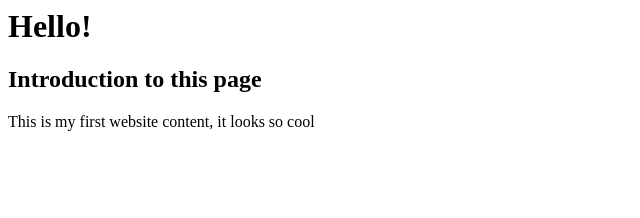
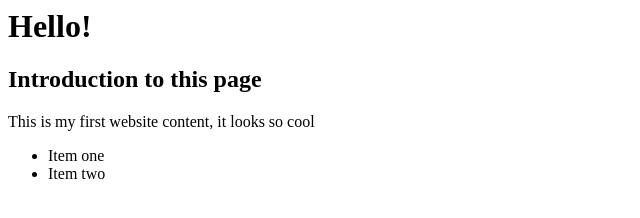
Before and after one commit to perrinesite/braindump, a plain HTML site: page index.html in a window 1280 px wide. Shown: the whole page, without its empty margins (0-640 px from the left). Drawn offline with Linux system fonts and the light colour scheme.

Commit message:
Update index.html

```diff
--- a/index.html
+++ b/index.html
@@ -1,3 +1,7 @@
 <h1>Hello!</h1>
 <h2>Introduction to this page</h2>
 <p>This is my first website content, it looks so cool</p>
+<ul>
+  <li>Item one</li>
+  <li>Item two</li>
+</ul>
```
